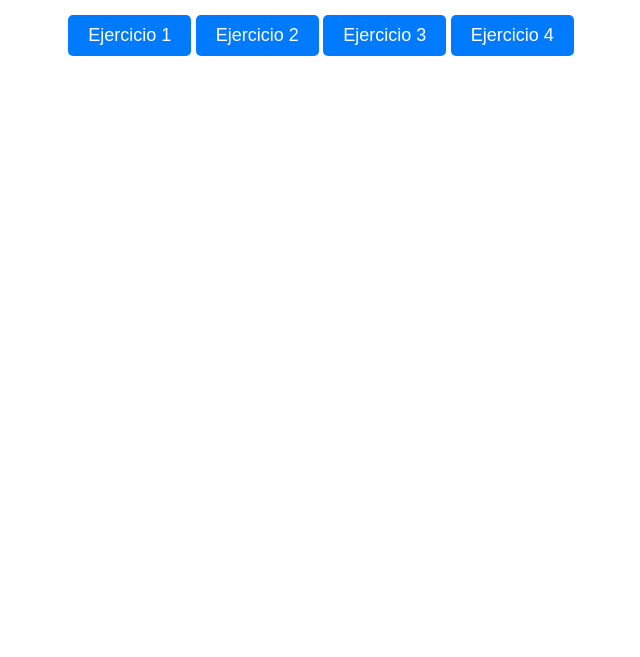
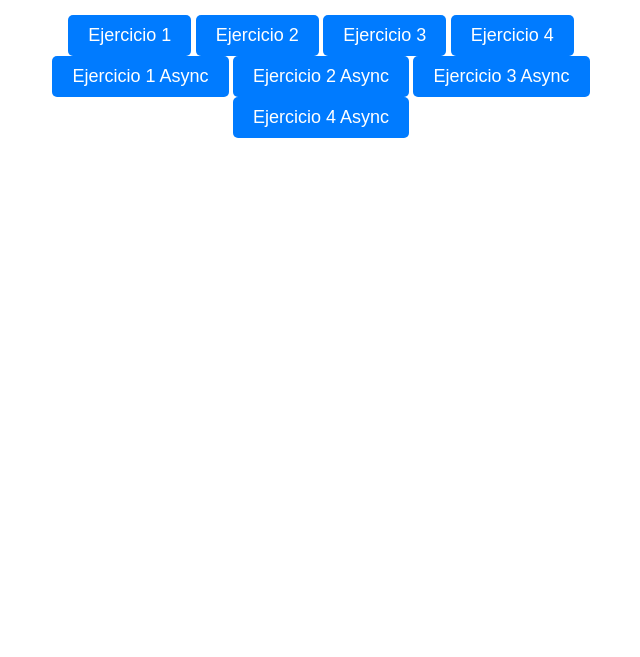
Before and after one commit to SoyKato/practicas-desarrollo-web, a plain HTML site: page index.html in a window 1280 px wide. Shown: the part 143-800 px from the top of the page, without its empty margins (319-959 px from the left). Drawn offline with Linux system fonts and the light colour scheme.

Commit message:
Add async exercise links to index.html
Added async exercise links to the HTML page.

```diff
--- a/index.html
+++ b/index.html
@@ -49,6 +49,11 @@
     <a href="ejercicio2.html" target="_blank">Ejercicio 2</a>
     <a href="ejercicio3.html" target="_blank">Ejercicio 3</a>
     <a href="ejercicio4.html" target="_blank">Ejercicio 4</a>
+    <a href="Asy_ejercicio1.html" target="_blank">Ejercicio 1 Async</a>
+    <a href="Asy_ejercicio2.html" target="_blank">Ejercicio 2 Async</a>
+    <a href="Asy_ejercicio3.html" target="_blank">Ejercicio 3 Async</a>
+    <a href="Asy_ejercicio4.html" target="_blank">Ejercicio 4 Async</a>
 </body>
 
+
 </html>
```
